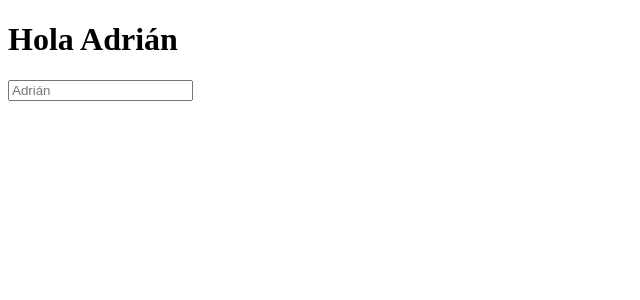
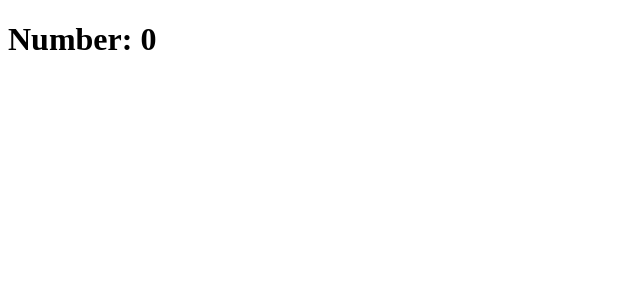
Before and after one commit to Amaza-ing/AMazaing-curso-Angular-desde-0, an Angular app: page / in a window 1280 px wide. Shown: the top 300 px of the page, without its empty margins (0-640 px from the left). Built offline with nearby package versions, Linux system fonts and the light colour scheme.

Commit message:
03-events

```diff
--- a/src/app/app.component.html
+++ b/src/app/app.component.html
@@ -1,3 +1 @@
-<h1>Hola {{userName}}</h1>
-
-<input type="text" [placeholder]="userName">
+<h1 (click)="addOne()">Number: {{number}}</h1>
--- a/src/app/app.component.ts
+++ b/src/app/app.component.ts
@@ -10,5 +10,9 @@
   styleUrl: './app.component.css',
 })
 export class AppComponent {
-  userName: string = 'Adrián';
+  number: number = 0;
+
+  addOne() {
+    this.number++;
+  }
 }
```
